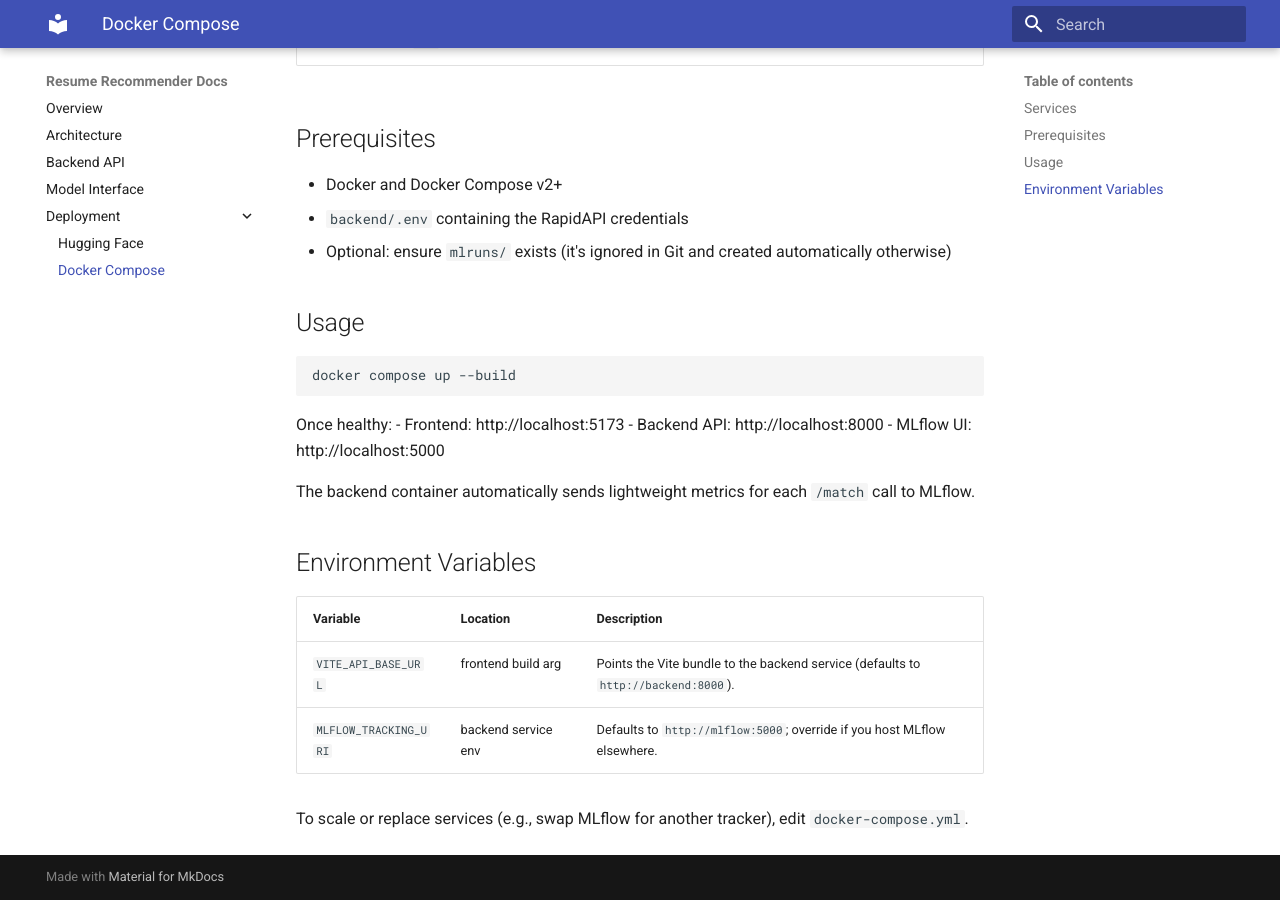
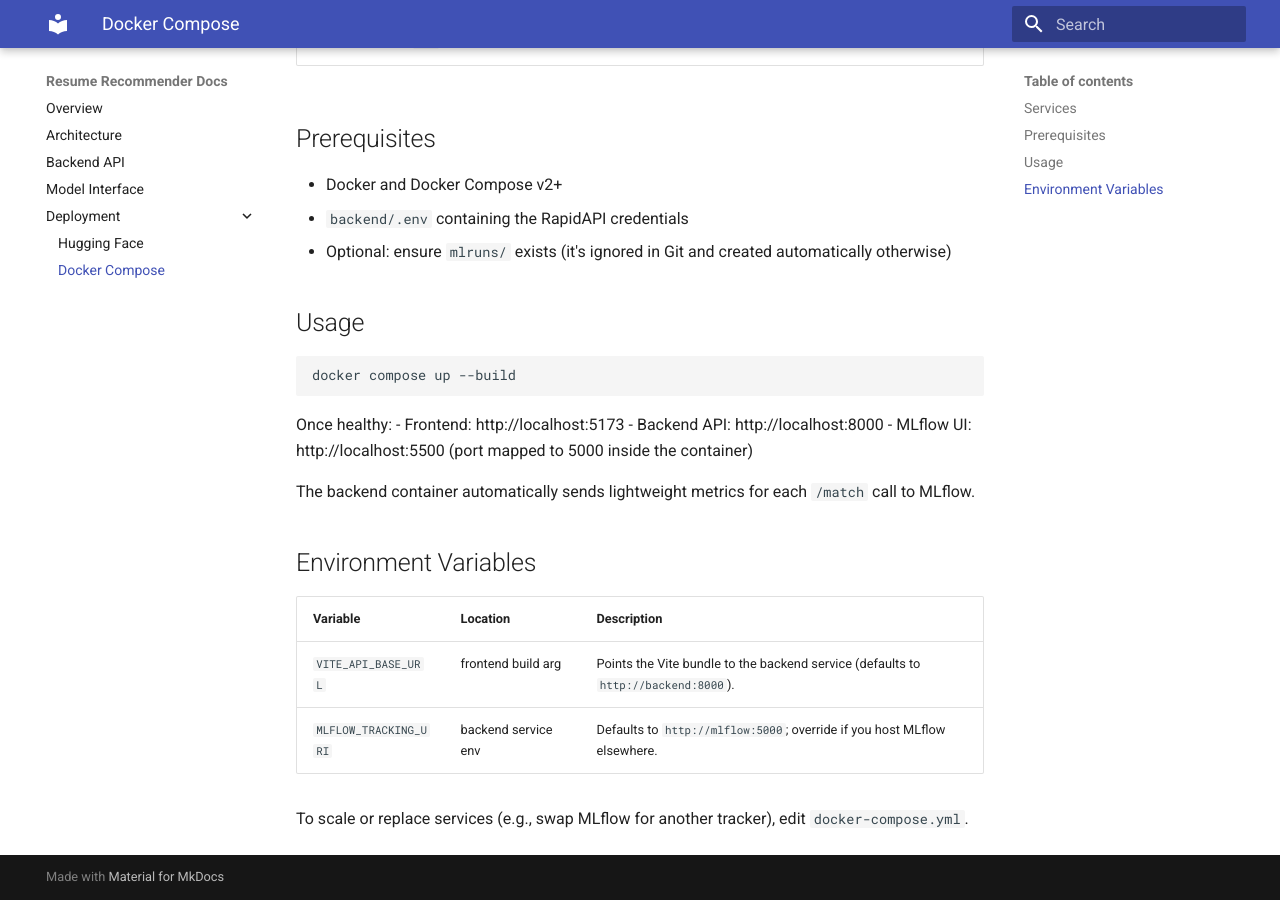
Before and after one commit to Leonay07/resume-recommender, an MkDocs documentation site: the page built from docs/deployment/compose.md, in a window 1280 px wide and 900 px high, scrolled down 521 px. Built offline with MkDocs 1.6.1 and Material for MkDocs 9.7.7, drawn with Linux system fonts in a browser that asks for light colours.

Commit message:
uodate docker setup

```diff
--- a/docker-compose.yml
+++ b/docker-compose.yml
@@ -36,4 +36,4 @@
     volumes:
       - ./mlruns:/mlruns
     ports:
-      - "5000:5000"
+      - "5500:5000"
--- a/docs/deployment/compose.md
+++ b/docs/deployment/compose.md
@@ -24,7 +24,7 @@
 Once healthy:
 - Frontend: http://localhost:5173
 - Backend API: http://localhost:8000
-- MLflow UI: http://localhost:5000
+- MLflow UI: http://localhost:5500 (port mapped to 5000 inside the container)
 
 The backend container automatically sends lightweight metrics for each `/match` call to MLflow.
 
```
